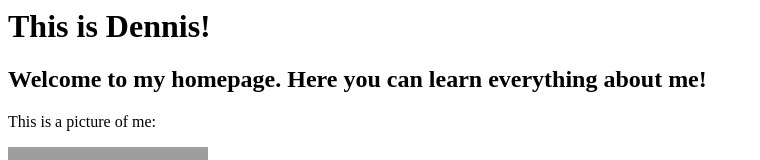
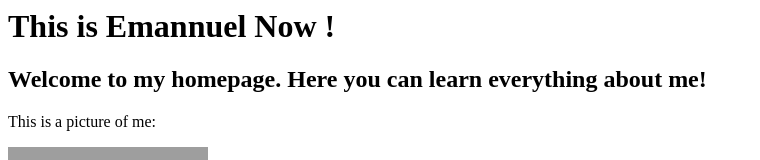
Before and after one commit to sf-wdi-15/gitLab, a plain HTML site: page about_me.html in a window 1280 px wide. Shown: the top 160 px of the page, without its empty margins (0-760 px from the left). Drawn offline with Linux system fonts and the light colour scheme; grey boxes are pictures that could not be loaded.

Commit message:
new changes

```diff
--- a/about_me.html
+++ b/about_me.html
@@ -3,7 +3,7 @@
 	<title>About me</title>
 </head>
 <body>
-	<h1>This is Dennis!</h1>
+	<h1>This is Emannuel Now !</h1>
 	<section>
 		<h2>Welcome to my homepage. Here you can learn everything about me!</h2>
 		<p>This is a picture of me:</p>
```
